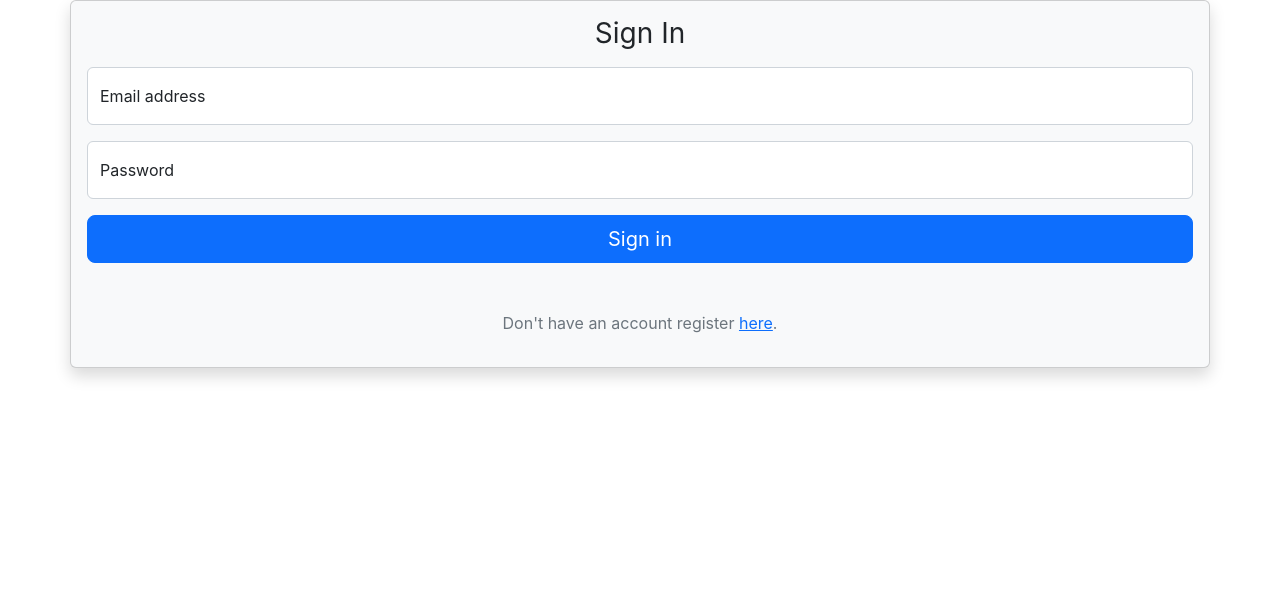
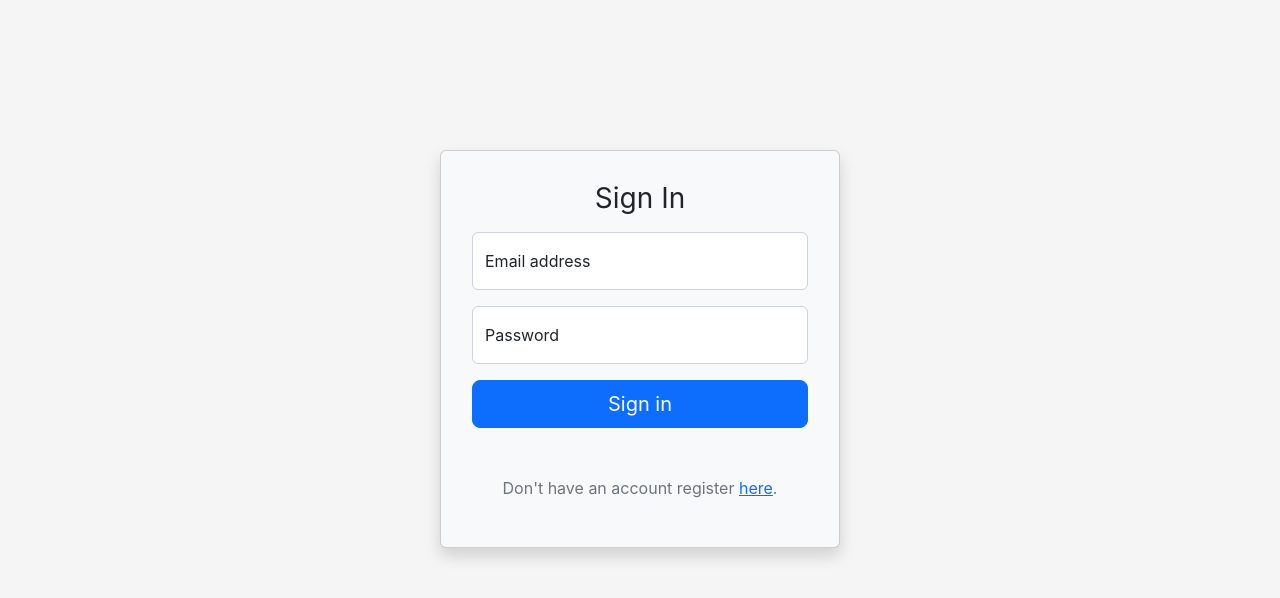
Before and after one commit to paul3bin/Favorite-Stocks-Watcher, a React (Create React App) app in the folder frontend/: page /login in a window 1280 px wide. Shown: the top 598 px of the page. Built offline with nearby package versions, Linux system fonts and the light colour scheme.

Commit message:
added style for placing the login form at the center of the page

```diff
--- a/frontend/src/styles/login.css
+++ b/frontend/src/styles/login.css
@@ -0,0 +1,24 @@
+html,
+body {
+  height: 100%;
+}
+
+body {
+  align-items: center;
+  padding-top: 150px;
+  background-color: #f5f5f5;
+}
+
+.form-signin {
+  max-width: 430px;
+  padding: 15px;
+}
+
+.row {
+  margin-left: 0;
+  margin-right: 0;
+}
+
+.card {
+  width: 25rem;
+}
```
